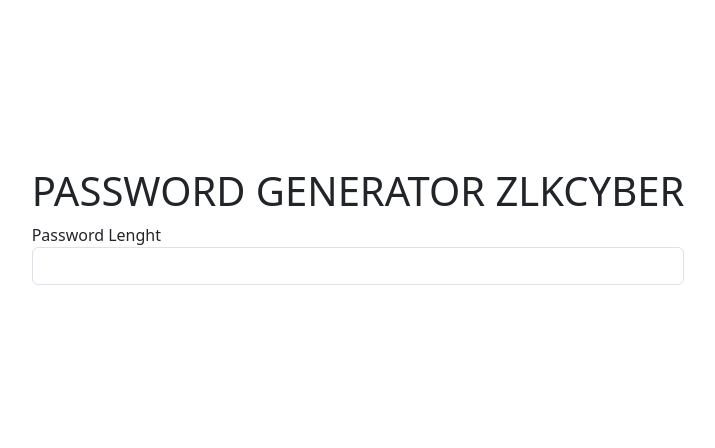
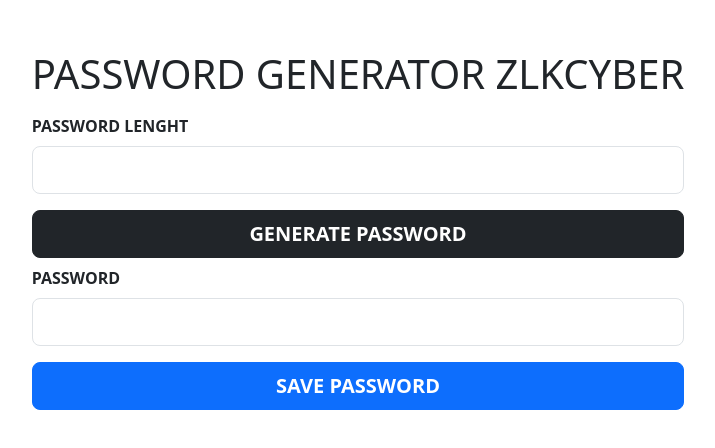
Before and after one commit to Zlkcyber/password-generator, a website: page index.html in a window 1280 px wide. Shown: the part 174-622 px from the top of the page, without its empty margins (282-997 px from the left). Drawn offline with nearby package versions, Linux system fonts and the light colour scheme.

Commit message:
commit change

```diff
--- a/index.html
+++ b/index.html
@@ -8,10 +8,17 @@
 </head>
 <body>
     <div class="container d-flex justify-content-center align-items-center min-vh-100">
-        <div class="d-flex flex-column bg-">
-            <h1>PASSWORD GENERATOR ZLKCYBER</h1>
-            <label>Password Lenght</label>
-            <input class="form-control " id="password"/>
+        <div class="d-flex flex-column">
+            <div class="d-flex flex-column gap-2 mt-2">
+                <h1>PASSWORD GENERATOR ZLKCYBER</h1>
+                <label for="passwordLenght" class="text-uppercase fw-bold">Password Lenght</label>
+                <input class="form-control form-control-lg" id="passwordLenght" type="number"/>
+                <button class="btn btn-dark text-uppercase fw-bold btn-lg mt-2">Generate Password</button>
+                <label for="password" class="text-uppercase fw-bold">Password</label>
+                <input class="form-control form-control-lg " id="password" type="password"/>
+                <button class="btn btn-primary text-uppercase fw-bold btn-lg mt-2">Save Password</button>
+
+            </div>
 
         </div>
     </div>
```
